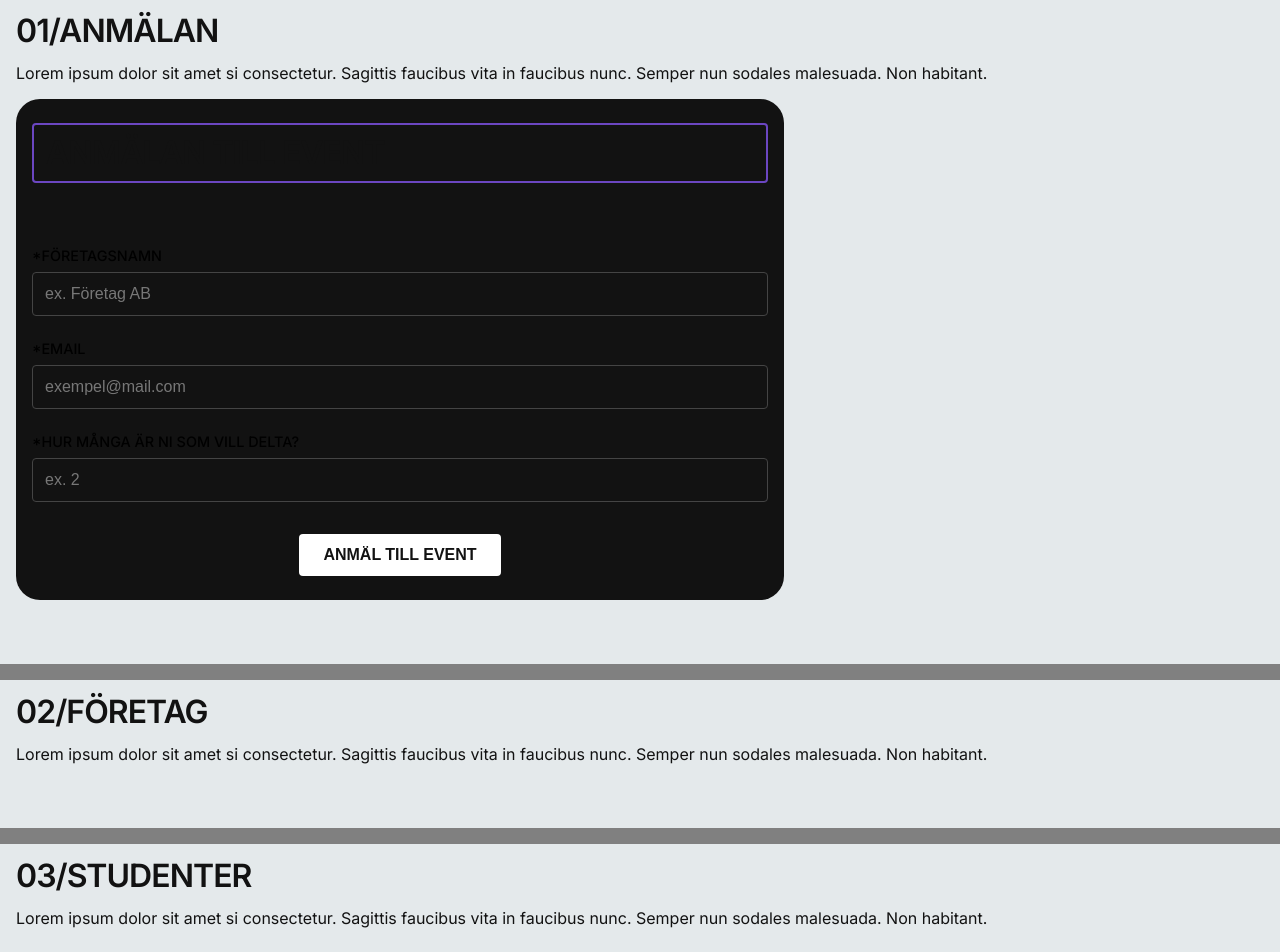
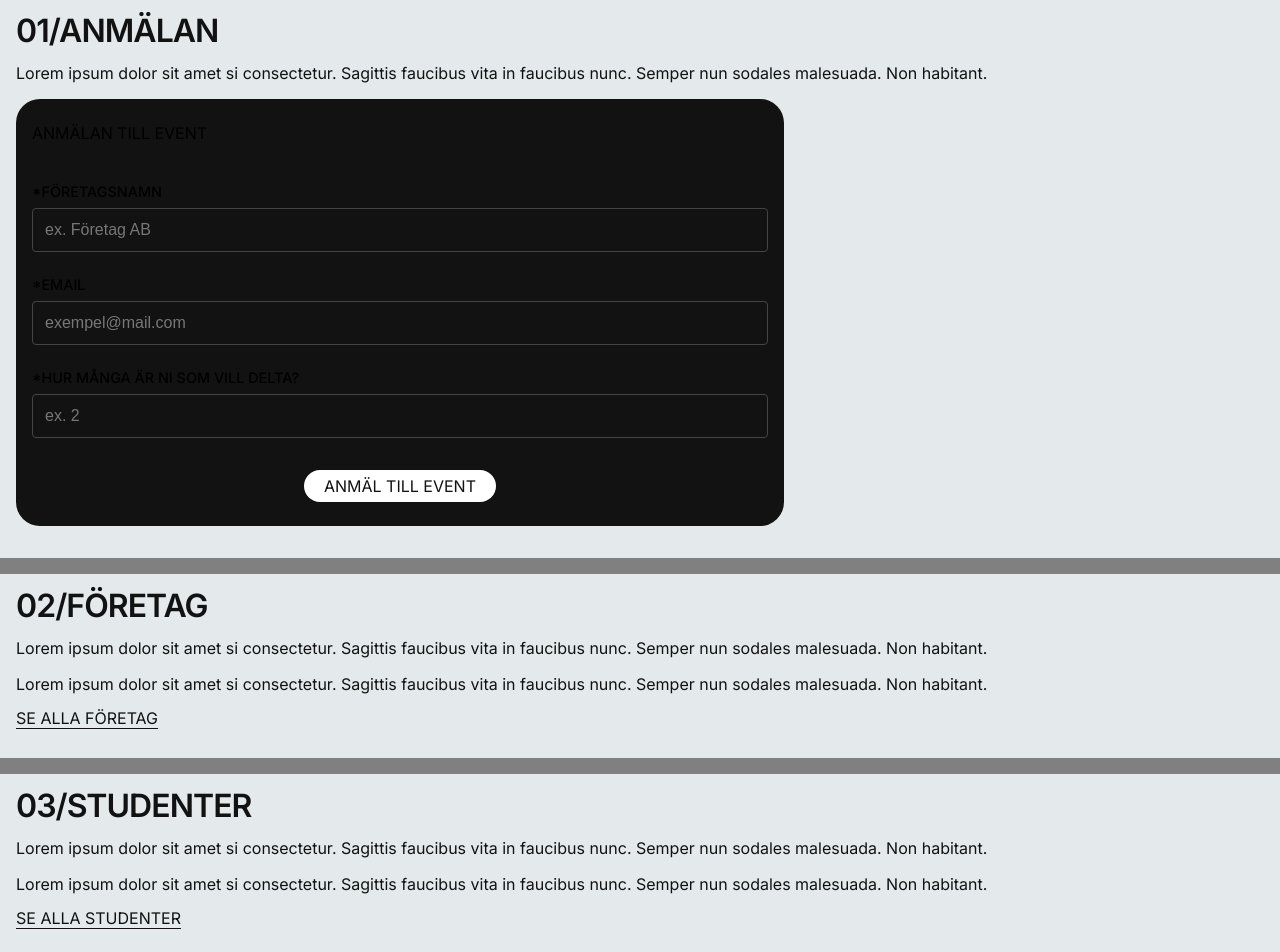
Before and after one commit to Skjesper/LIA-Portal, a Next.js app: page / in a window 1280 px wide. Shown: the part 100-1052 px from the top of the page. Built offline with nearby package versions, Linux system fonts and the light colour scheme.

Commit message:
updated the RSVP card, added correct imports to page.js

```diff
--- a/src/app/page.js
+++ b/src/app/page.js
@@ -1,9 +1,9 @@
 import Link from 'next/link';
-import Button from '@/components/ui/Button/Button.jsx';
-import buttonStyles from '@/components/ui/Button/Button.module.css';
+import Button, { buttonStyles } from '@/components/ui/Button/Button';
 import pageStyles from './page.module.css'; // Importera page.module.css
 import Section from '@/components/Sections/Sections';
 import RSVPCard from '@/components/RSVPCard/RSVPCard';
+
 
 export default function Home() {
   return (
@@ -20,20 +20,21 @@ export default function Home() {
       <Section>
         <div className={pageStyles.applyWrapper}>
           <h2>02/Företag</h2>
+
           <p>Lorem ipsum dolor sit amet si consectetur. Sagittis faucibus vita in faucibus nunc. Semper nun sodales malesuada. Non habitant.</p>
+          <p>Lorem ipsum dolor sit amet si consectetur. Sagittis faucibus vita in faucibus nunc. Semper nun sodales malesuada. Non habitant.</p>
+          <Button className={buttonStyles.underlinedBlack}>Se alla företag</Button>
         </div>
       </Section>
       <Section>
         <div className={pageStyles.applyWrapper}>
           <h2>03/Studenter</h2>
           <p>Lorem ipsum dolor sit amet si consectetur. Sagittis faucibus vita in faucibus nunc. Semper nun sodales malesuada. Non habitant.</p>
+          <p>Lorem ipsum dolor sit amet si consectetur. Sagittis faucibus vita in faucibus nunc. Semper nun sodales malesuada. Non habitant.</p>
+          <Button className={buttonStyles.underlinedBlack}>Se alla studenter</Button>
         </div>
       </Section>
 
-      <Section className="highlight-section">
-        <h2>En annan sektion</h2>
-        <p>Mer innehåll här...</p>
-      </Section>
     </main>
   );
 }
--- a/src/app/page.module.css
+++ b/src/app/page.module.css
@@ -2,8 +2,8 @@
   display: flex;
   flex-direction: column;
   gap: 1rem;
-  margin-bottom: 2rem;
-
+  /* margin-bottom: 2rem; */
+  align-items: left;
 }
 
 .applyWrapper p {
--- a/src/components/RSVPCard/RSVPCard.jsx
+++ b/src/components/RSVPCard/RSVPCard.jsx
@@ -2,6 +2,7 @@
 
 import React, { useState } from 'react';
 import styles from './RSVPCard.module.css';
+import Button, { buttonStyles } from '@/components/ui/Button/Button';
 
 const RSVPCard = ({ title, onSubmit }) => {
   const [formData, setFormData] = useState({
@@ -28,7 +29,7 @@ const RSVPCard = ({ title, onSubmit }) => {
 
   return (
     <div className={styles.rsvpCard}>
-      <h2 className={styles.title}>{title || 'ANMÄLAN TILL EVENT'}</h2>
+      <div className={styles.title}>ANMÄLAN TILL EVENT</div>
 
       <form onSubmit={handleSubmit} className={styles.form}>
         <div className={styles.formGroup}>
@@ -81,9 +82,9 @@ const RSVPCard = ({ title, onSubmit }) => {
         </div>
 
         <div className={styles.buttonContainer}>
-          <button type="submit" className={styles.submitButton}>
-            ANMÄL TILL EVENT
-          </button>
+        <Button type="submit" className={buttonStyles.filledWhite}>
+        ANMÄL TILL EVENT
+        </Button>
         </div>
       </form>
     </div>
--- a/src/components/RSVPCard/RSVPCard.module.css
+++ b/src/components/RSVPCard/RSVPCard.module.css
@@ -11,7 +11,7 @@
     max-width: 768px;
   }
 
-  .title {
+  .title h2 {
     font-size: 1.8rem;
     font-weight: bold;
     margin-bottom: 1.5rem;
@@ -19,7 +19,7 @@
     border-radius: 4px;
     padding: 0.75rem;
     text-transform: uppercase;
-    color: white;
+    color: var(--Typography-Secondary) !important;
     width: 100%;
     box-sizing: border-box;
     text-align: center;
--- a/src/components/styles/globals.css
+++ b/src/components/styles/globals.css
@@ -4,6 +4,7 @@
 
   --Button-underline-offset: 4px;
   --Typography-Primary: #121212;
+  --Typography-Secondary: #FFFFFF;
   --Button-border-size: 1px;
 }
 
--- a/src/components/ui/Button/Button.jsx
+++ b/src/components/ui/Button/Button.jsx
@@ -1,12 +1,11 @@
-
 // Button.jsx
 import React from 'react';
 import styles from '@/components/ui/Button/Button.module.css';
 
+// Exportera styles så att andra komponenter kan använda dem
+export const buttonStyles = styles;
 
 const Button = ({ children, className, ...props }) => {
-  // Använd styles.button från CSS-modulen som basklass
-  // Observera att vi använder styles.button här, baserat på vanliga namnkonventioner för CSS-moduler
   const buttonClassName = className ? `${styles.button} ${className}` : styles.button;
 
   return (
--- a/src/components/ui/Button/Button.module.css
+++ b/src/components/ui/Button/Button.module.css
@@ -3,7 +3,7 @@
 
 .button {
     display: flex;
-    width: 10rem;
+    width: 12rem;
     padding: 0.5rem 1rem;
     justify-content: center;
     align-items: center;
@@ -96,6 +96,16 @@
     color: var(--Greyscale-10);
 }
 
+
+/*
+Could be nice to find a better place to left align theses
+*/
+.button.underlinedBlack,
+.button.underlinedWhite {
+    padding: 0;
+    justify-content: left;
+}
+
 .underlinedWhite {
     text-decoration: underline;
     text-underline-offset: var(--Button-underline-offset);
```
